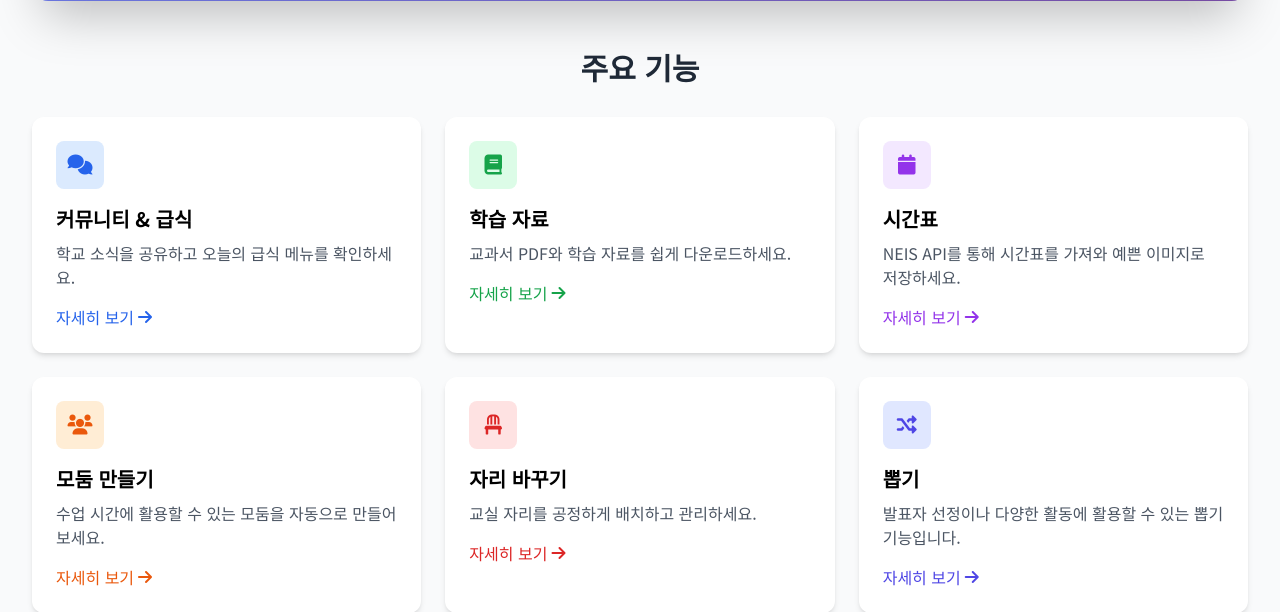
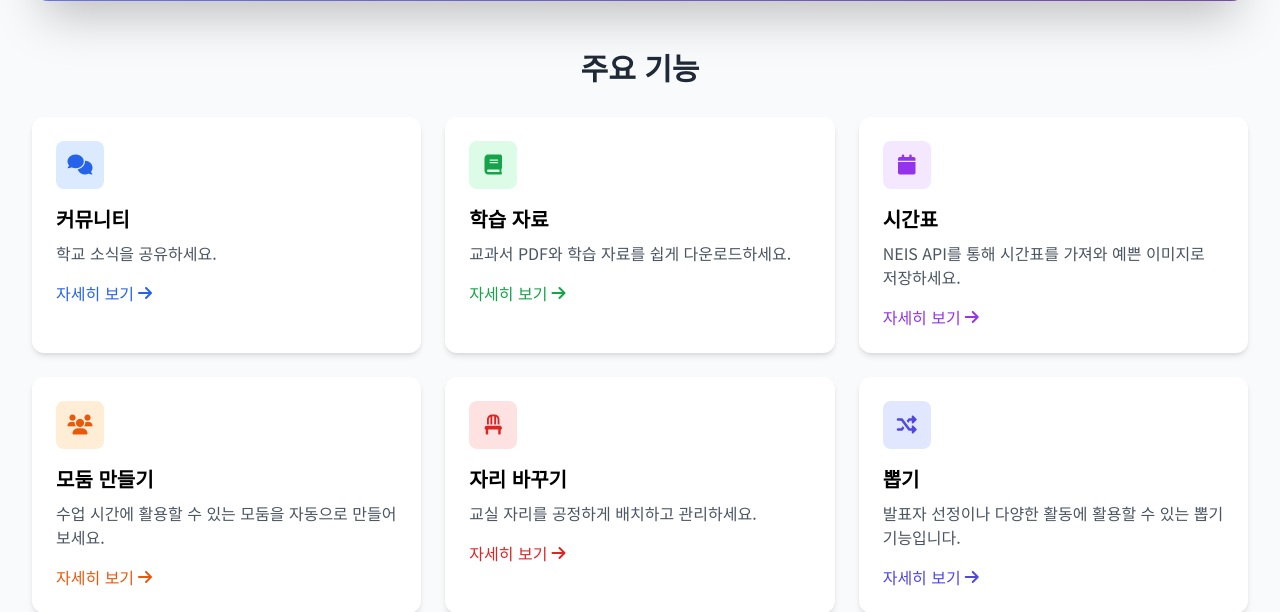
Before and after one commit to YCLK/school-mate, a Flask app: page / in a window 1280 px wide. Shown: the part 343-955 px from the top of the page. Run offline with Flask 3, Linux system fonts and the light colour scheme; some libraries are stand-ins or nearby versions.

Commit message:
Update index.html

```diff
--- a/api/templates/index.html
+++ b/api/templates/index.html
@@ -31,8 +31,8 @@
                 <div class="flex items-center justify-center w-12 h-12 bg-blue-100 rounded-lg mb-4">
                     <i class="fas fa-comments text-blue-600 text-xl"></i>
                 </div>
-                <h3 class="text-xl font-semibold mb-2">커뮤니티 & 급식</h3>
-                <p class="text-gray-600 mb-4">학교 소식을 공유하고 오늘의 급식 메뉴를 확인하세요.</p>
+                <h3 class="text-xl font-semibold mb-2">커뮤니티</h3>
+                <p class="text-gray-600 mb-4">학교 소식을 공유하세요.</p>
                 <a href="{{ url_for('community') }}" class="text-blue-600 hover:text-blue-800 font-medium inline-flex items-center">
                     자세히 보기 <i class="fas fa-arrow-right ml-1"></i>
                 </a>
```
